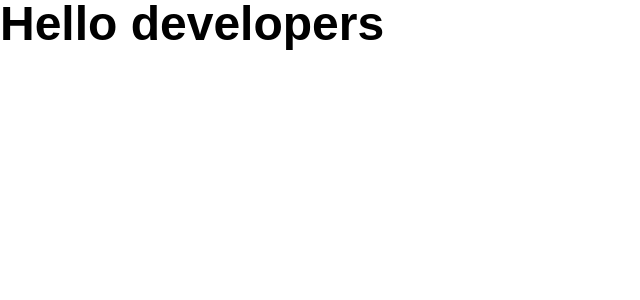
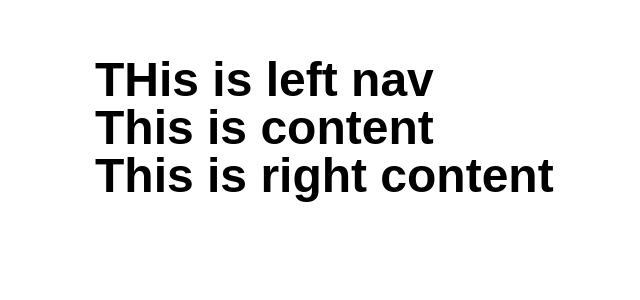
Before and after one commit to mehedisarkar2k/dev-zone, a React (Create React App) app: page / in a window 1280 px wide. Shown: the top 300 px of the page, without its empty margins (0-640 px from the left). Built offline with nearby package versions, Linux system fonts and the light colour scheme.

Commit message:
home page layout

```diff
--- a/src/App.js
+++ b/src/App.js
@@ -1,7 +1,21 @@
+import Content from './Pages/Home/Content/Content';
+import LeftNav from './Pages/Home/LeftNav/LeftNav';
+import RightNav from './Pages/Home/RightNav/RightNav';
+
 function App() {
     return (
         <div>
-            <h1>Hello developers</h1>
+            <div className="my-container">
+                <div>
+                    <LeftNav />
+                </div>
+                <div>
+                    <Content />
+                </div>
+                <div>
+                    <RightNav />
+                </div>
+            </div>
         </div>
     );
 }
--- /dev/null
+++ b/src/Pages/Home/Content/Content.js
@@ -0,0 +1,9 @@
+import React from 'react';
+
+const Content = () => (
+    <div>
+        <h1>This is content</h1>
+    </div>
+);
+
+export default Content;
--- /dev/null
+++ b/src/Pages/Home/Home.js
@@ -0,0 +1,9 @@
+import React from 'react';
+
+const Home = () => (
+    <div>
+        <h1>This is home</h1>
+    </div>
+);
+
+export default Home;
--- /dev/null
+++ b/src/Pages/Home/LeftNav/LeftNav.js
@@ -0,0 +1,9 @@
+import React from 'react';
+
+const LeftNav = () => (
+    <div>
+        <h1>THis is left nav</h1>
+    </div>
+);
+
+export default LeftNav;
--- /dev/null
+++ b/src/Pages/Home/RightNav/RightNav.js
@@ -0,0 +1,9 @@
+import React from 'react';
+
+const RightNav = () => (
+    <div>
+        <h1>This is right content</h1>
+    </div>
+);
+
+export default RightNav;
```
Also changed, not shown: 1 other file (tests, documents, lock files or other folders).
